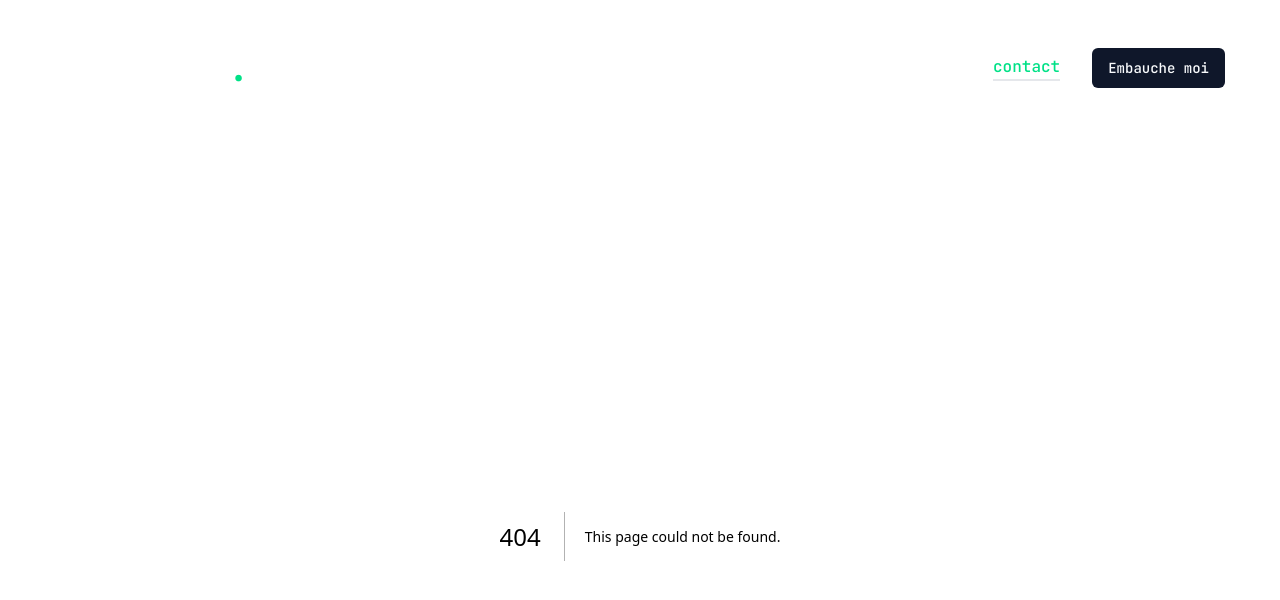
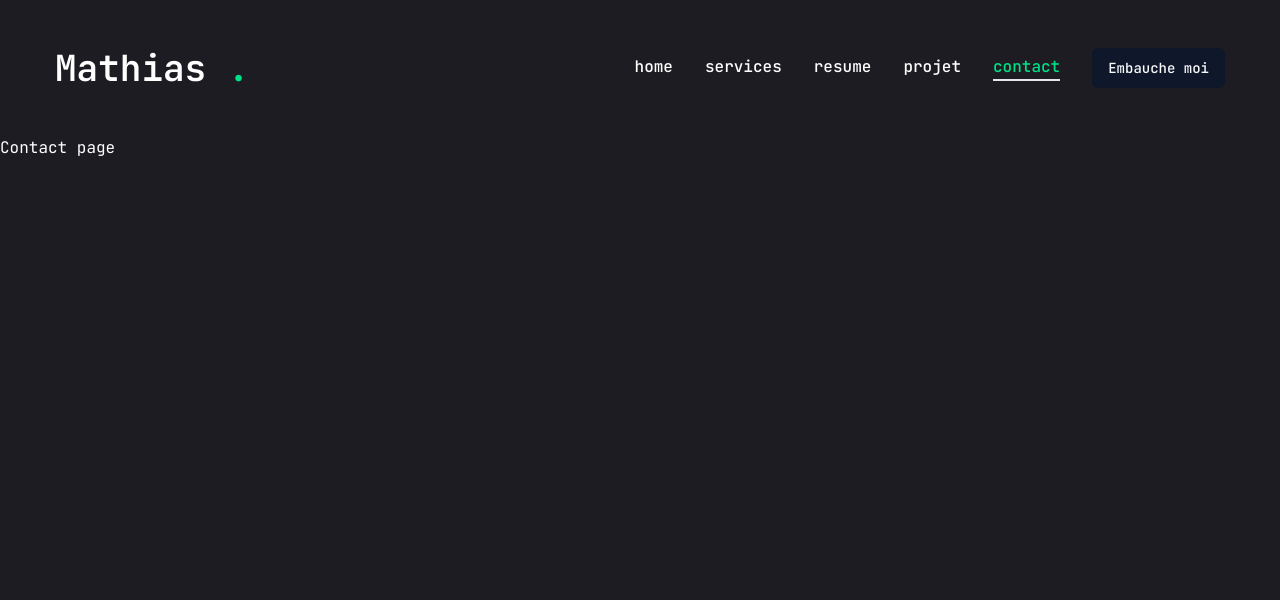
Before and after one commit to Mathias92-cmd/portfolio, a Next.js app: page /contact in a window 1280 px wide. Before the commit this address had no page. Shown: the top 600 px of the page. Built offline with nearby package versions, Linux system fonts and the light colour scheme.

Commit message:
Mise en place des différentes pages

```diff
--- /dev/null
+++ b/app/contact/page.jsx
@@ -0,0 +1,6 @@
+
+const Page = () => {
+    return <div> Contact page</div>
+};
+
+export default Page;
--- /dev/null
+++ b/app/projet/page.jsx
@@ -0,0 +1,7 @@
+
+
+const Projet = () => {
+    return <div> Projet page</div>;
+};
+
+export default Projet;
--- /dev/null
+++ b/app/resume/page.jsx
@@ -0,0 +1,7 @@
+import React from 'react';
+
+const Resume = () => {
+    return <div> Resume page</div>;
+};
+
+export default Resume;
--- /dev/null
+++ b/app/services/page.jsx
@@ -0,0 +1,8 @@
+
+const Services = () => {
+    return (
+        <div> services pages </div>
+    )
+}
+
+export default Services;
--- a/components/Nav.jsx
+++ b/components/Nav.jsx
@@ -14,8 +14,8 @@ const links = [
         name: "resume",
         path: "/resume",
     } , {
-        name: "work",
-        path: "/work",
+        name: "projet",
+        path: "/projet",
     }, {
         name: "contact",
         path: "/contact",
```
